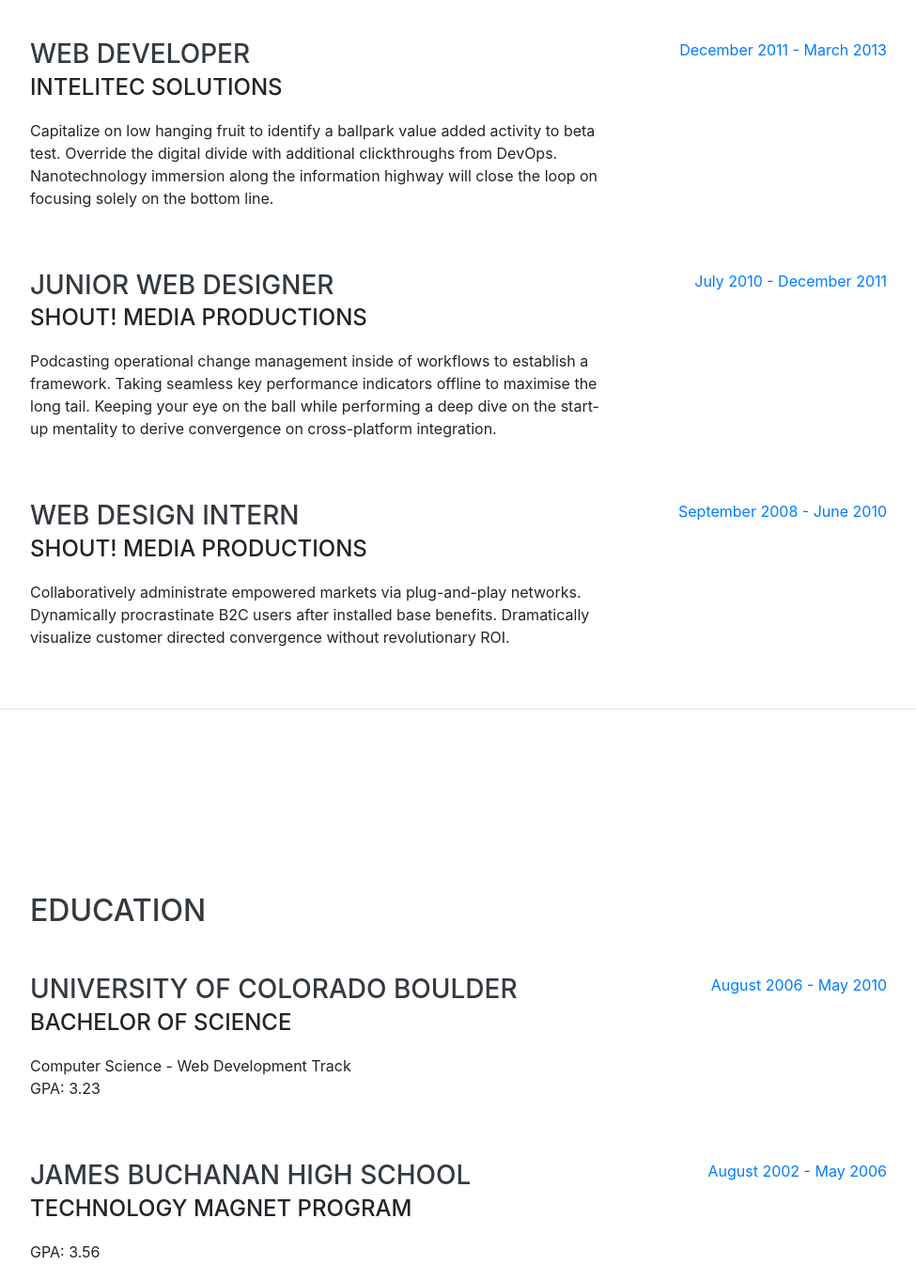
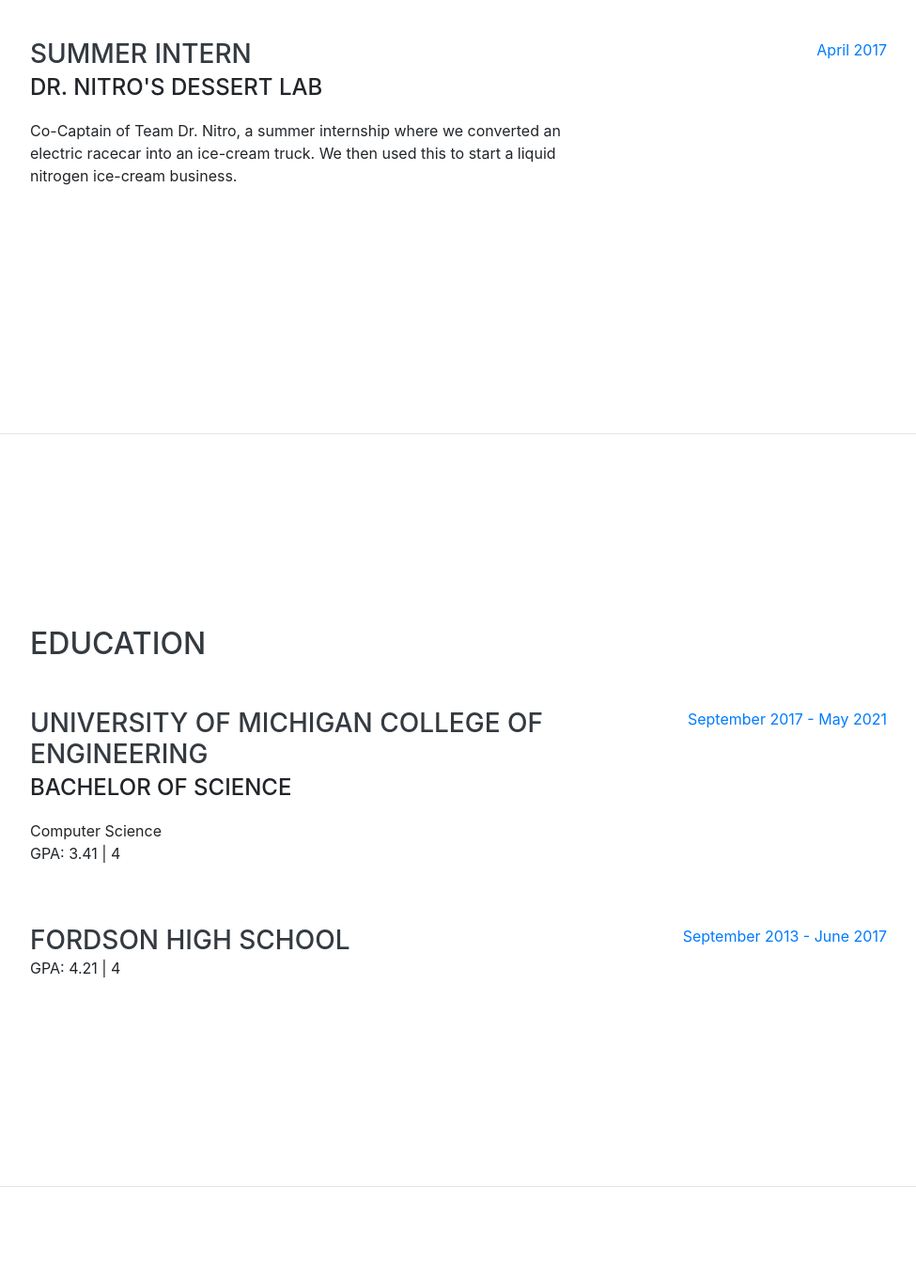
Before and after one commit to mamutahr/my_portfolio, a website with bundled scripts: page index.html in a window 1280 px wide. Shown: the part 1140-2503 px from the top of the page at 94% size, without its empty margins (288-1263 px from the left). Built offline with nearby package versions, Linux system fonts and the light colour scheme; a web font is replaced by a local one.

Commit message:
Changed more, most until interests

```diff
--- a/index.html
+++ b/index.html
@@ -71,10 +71,10 @@
         </div>
         <p class="lead mb-5">I am a junior at the University of Michigan College of Engineering studying Computer Science with experience in scripting, object oriented programming, and website design. </p>
         <div class="social-icons">
-          <a href="https://www.linkedin.com/in/moustafa-mutahr/">
+          <a href="https://www.linkedin.com/in/moustafa-mutahr/" target="_blank">
             <i class="fab fa-linkedin-in"></i>
           </a>
-          <a href="https://github.com/mamutahr/">
+          <a href="https://github.com/mamutahr/" target="_blank">
             <i class="fab fa-github"></i>
           </a>
         </div>
@@ -100,34 +100,12 @@
 
         <div class="resume-item d-flex flex-column flex-md-row justify-content-between mb-5">
           <div class="resume-content">
-            <h3 class="mb-0">Web Developer</h3>
-            <div class="subheading mb-3">Intelitec Solutions</div>
-            <p>Capitalize on low hanging fruit to identify a ballpark value added activity to beta test. Override the digital divide with additional clickthroughs from DevOps. Nanotechnology immersion along the information highway will close the loop on focusing solely on the bottom line.</p>
+            <h3 class="mb-0">Summer Intern</h3>
+            <div class="subheading mb-3">Dr. Nitro's Dessert Lab</div>
+            <p>Co-Captain of Team Dr. Nitro, a summer internship where we converted an electric racecar into an ice-cream truck. We then used this to start a liquid nitrogen ice-cream business.</p>
           </div>
           <div class="resume-date text-md-right">
-            <span class="text-primary">December 2011 - March 2013</span>
-          </div>
-        </div>
-
-        <div class="resume-item d-flex flex-column flex-md-row justify-content-between mb-5">
-          <div class="resume-content">
-            <h3 class="mb-0">Junior Web Designer</h3>
-            <div class="subheading mb-3">Shout! Media Productions</div>
-            <p>Podcasting operational change management inside of workflows to establish a framework. Taking seamless key performance indicators offline to maximise the long tail. Keeping your eye on the ball while performing a deep dive on the start-up mentality to derive convergence on cross-platform integration.</p>
-          </div>
-          <div class="resume-date text-md-right">
-            <span class="text-primary">July 2010 - December 2011</span>
-          </div>
-        </div>
-
-        <div class="resume-item d-flex flex-column flex-md-row justify-content-between">
-          <div class="resume-content">
-            <h3 class="mb-0">Web Design Intern</h3>
-            <div class="subheading mb-3">Shout! Media Productions</div>
-            <p>Collaboratively administrate empowered markets via plug-and-play networks. Dynamically procrastinate B2C users after installed base benefits. Dramatically visualize customer directed convergence without revolutionary ROI.</p>
-          </div>
-          <div class="resume-date text-md-right">
-            <span class="text-primary">September 2008 - June 2010</span>
+            <span class="text-primary">April 2017</span>
           </div>
         </div>
 
@@ -143,24 +121,23 @@
 
         <div class="resume-item d-flex flex-column flex-md-row justify-content-between mb-5">
           <div class="resume-content">
-            <h3 class="mb-0">University of Colorado Boulder</h3>
+            <h3 class="mb-0">University of Michigan College of Engineering</h3>
             <div class="subheading mb-3">Bachelor of Science</div>
-            <div>Computer Science - Web Development Track</div>
-            <p>GPA: 3.23</p>
+            <div>Computer Science</div>
+            <p>GPA: 3.41 | 4</p>
           </div>
           <div class="resume-date text-md-right">
-            <span class="text-primary">August 2006 - May 2010</span>
+            <span class="text-primary">September 2017 - May 2021</span>
           </div>
         </div>
 
         <div class="resume-item d-flex flex-column flex-md-row justify-content-between">
           <div class="resume-content">
-            <h3 class="mb-0">James Buchanan High School</h3>
-            <div class="subheading mb-3">Technology Magnet Program</div>
-            <p>GPA: 3.56</p>
+            <h3 class="mb-0">Fordson High School</h3>
+            <p>GPA: 4.21 | 4</p>
           </div>
           <div class="resume-date text-md-right">
-            <span class="text-primary">August 2002 - May 2006</span>
+            <span class="text-primary">September 2013 - June 2017</span>
           </div>
         </div>
 
@@ -185,31 +162,19 @@
             <i class="fab fa-js-square"></i>
           </li>
           <li class="list-inline-item">
-            <i class="fab fa-angular"></i>
-          </li>
-          <li class="list-inline-item">
             <i class="fab fa-react"></i>
           </li>
           <li class="list-inline-item">
-            <i class="fab fa-node-js"></i>
+            <i class="fab fa-java"></i>
           </li>
           <li class="list-inline-item">
-            <i class="fab fa-sass"></i>
+            <i class="fab fa-git"></i>
           </li>
           <li class="list-inline-item">
-            <i class="fab fa-less"></i>
+            <i class="fab fa-raspberry-pi"></i>
           </li>
           <li class="list-inline-item">
-            <i class="fab fa-wordpress"></i>
-          </li>
-          <li class="list-inline-item">
-            <i class="fab fa-gulp"></i>
-          </li>
-          <li class="list-inline-item">
-            <i class="fab fa-grunt"></i>
-          </li>
-          <li class="list-inline-item">
-            <i class="fab fa-npm"></i>
+            <i class="fab fa-linux"></i>
           </li>
         </ul>
 
@@ -224,9 +189,6 @@
           <li>
             <i class="fa-li fa fa-check"></i>
             Cross Functional Teams</li>
-          <li>
-            <i class="fa-li fa fa-check"></i>
-            Agile Development &amp; Scrum</li>
         </ul>
       </div>
     </section>
```
